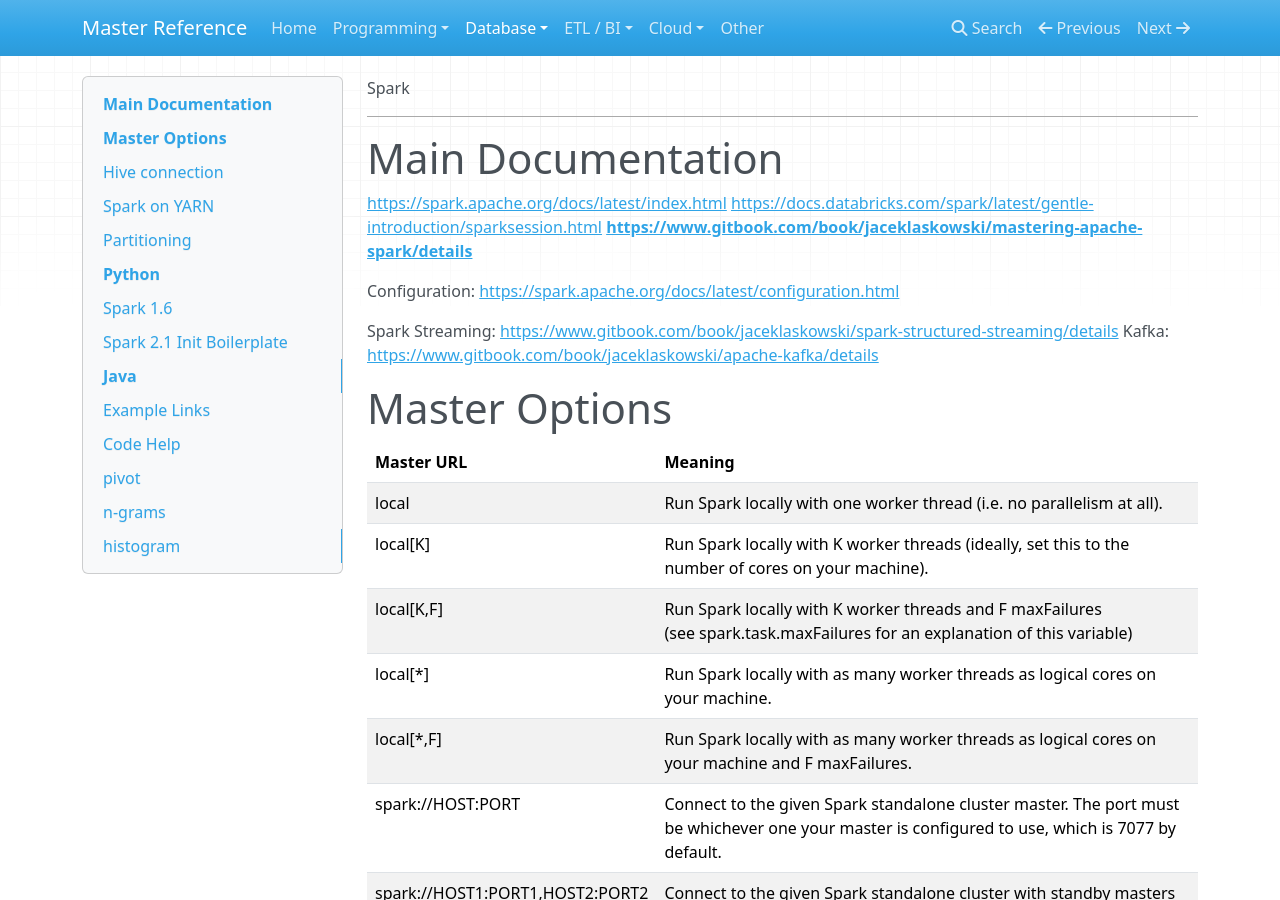
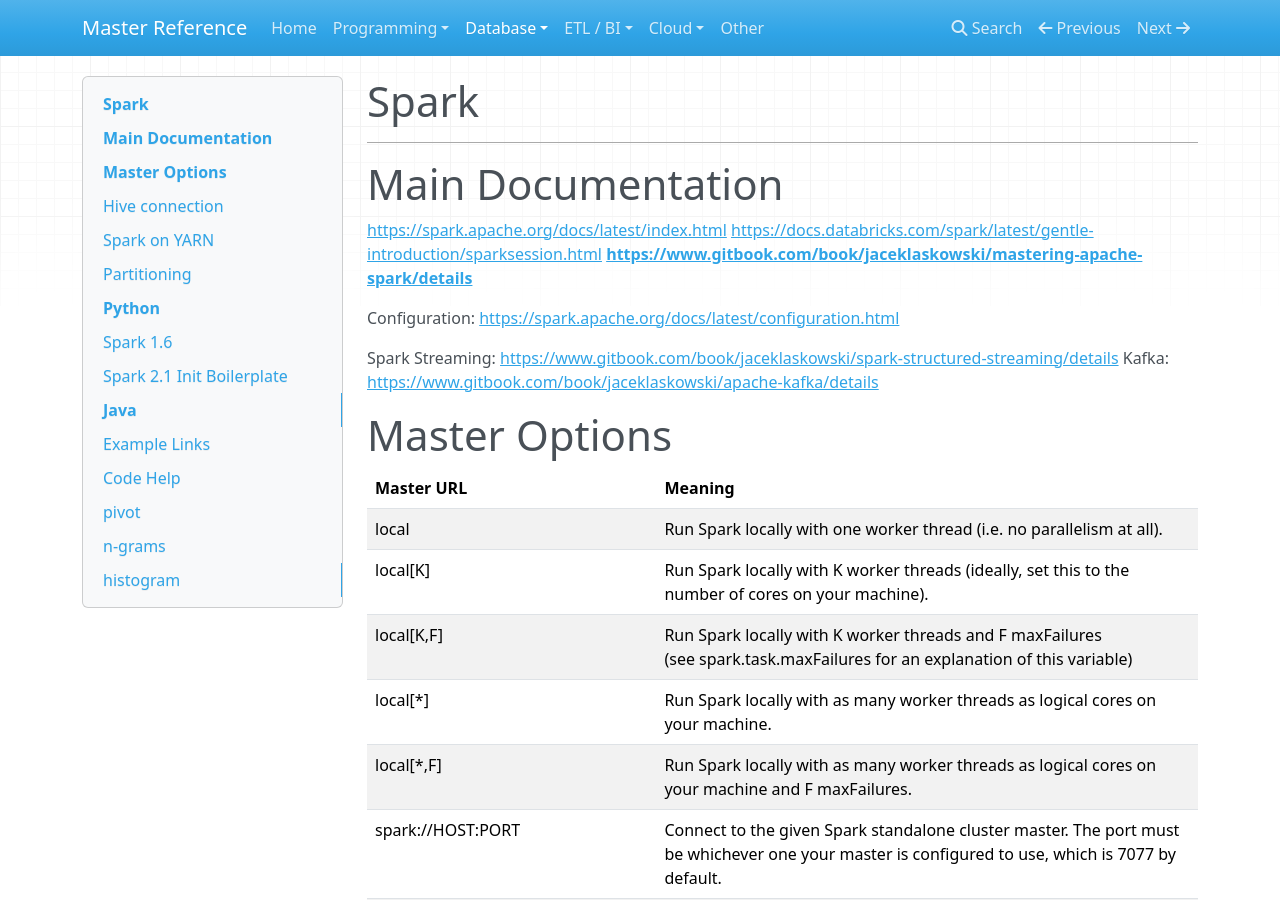
Before and after one commit to flarco/ref-docs, an MkDocs documentation site: the page built from docs/database/spark.md, in a window 1280 px wide and 900 px high. Built offline with MkDocs 1.6.1, drawn with Linux system fonts in a browser that asks for light colours; nearby versions of some CDN libraries; old or Windows-style settings are respelled for this version of MkDocs.

Commit message:
spark header fix

```diff
--- a/docs/database/spark.md
+++ b/docs/database/spark.md
@@ -1,4 +1,4 @@
-Spark
+# Spark
 
 ---
 
```
